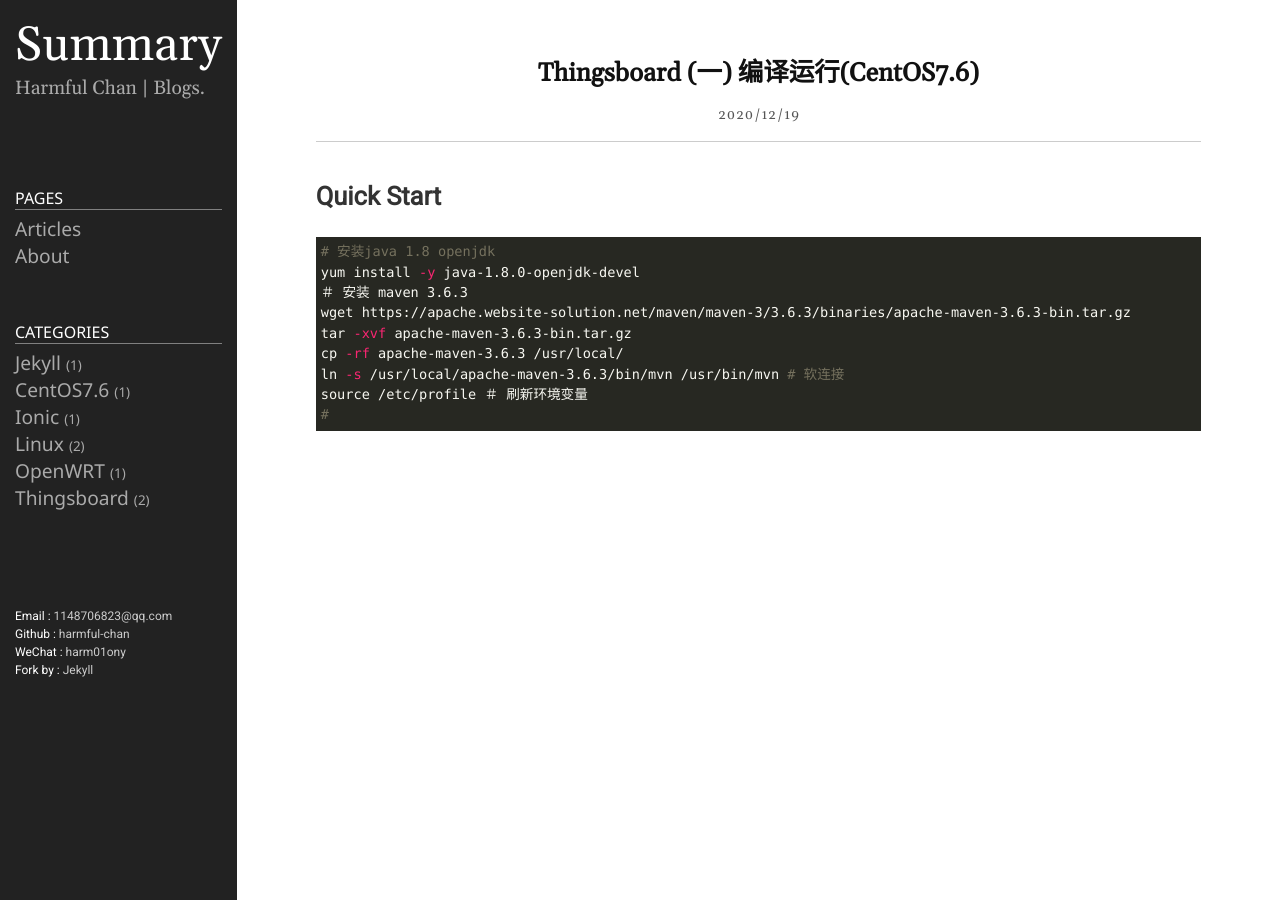
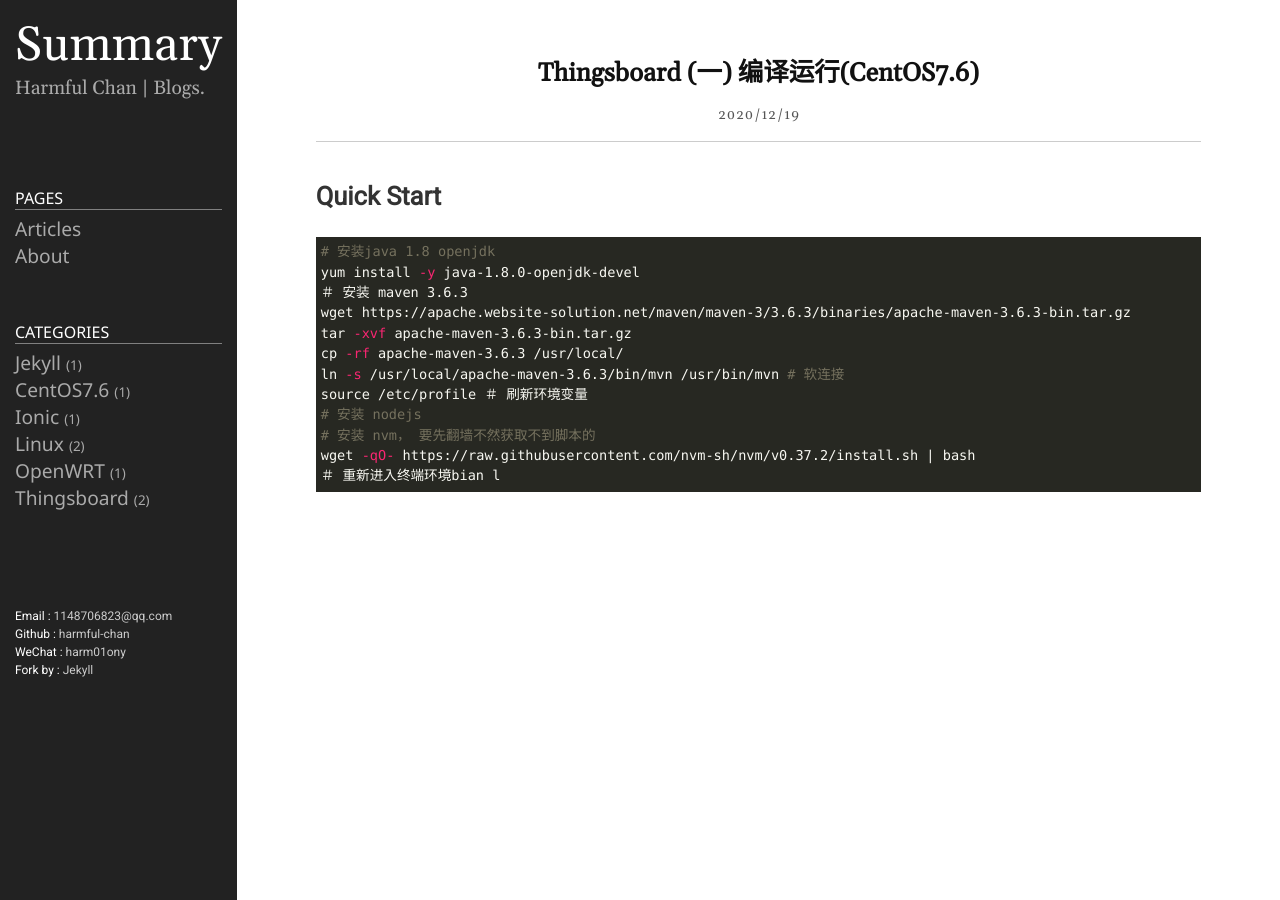
Before and after one commit to harmful-chan/pages, a Jekyll site: the page built from _posts/2020-12-19-Thingsboard-(一)-编译运行.md, in a window 1280 px wide. Built offline with Jekyll 4.4.1, drawn with Linux system fonts in a browser that asks for light colours.

Commit message:
_posts/2020-12-19-Thingsboard-(一)-编译运行.md updated from https://stackedit.io/

````diff
--- a/_posts/2020-12-19-Thingsboard-(一)-编译运行.md
+++ b/_posts/2020-12-19-Thingsboard-(一)-编译运行.md
@@ -14,10 +14,13 @@
 cp -rf apache-maven-3.6.3 /usr/local/
 ln -s /usr/local/apache-maven-3.6.3/bin/mvn /usr/bin/mvn # 软连接
 source /etc/profile ＃ 刷新环境变量
-#
+# 安装 nodejs
+# 安装 nvm， 要先翻墙不然获取不到脚本的
+wget -qO- https://raw.githubusercontent.com/nvm-sh/nvm/v0.37.2/install.sh | bash
+＃ 重新进入终端环境bian l
 ```
 
 <!--stackedit_data:
-eyJoaXN0b3J5IjpbMjExNzUzMDgzOSwtMTI2MTE0MjgwOCwxMz
+eyJoaXN0b3J5IjpbLTE1NTI2NjU0MSwtMTI2MTE0MjgwOCwxMz
 czMjI5MDYwXX0=
 -->
````
